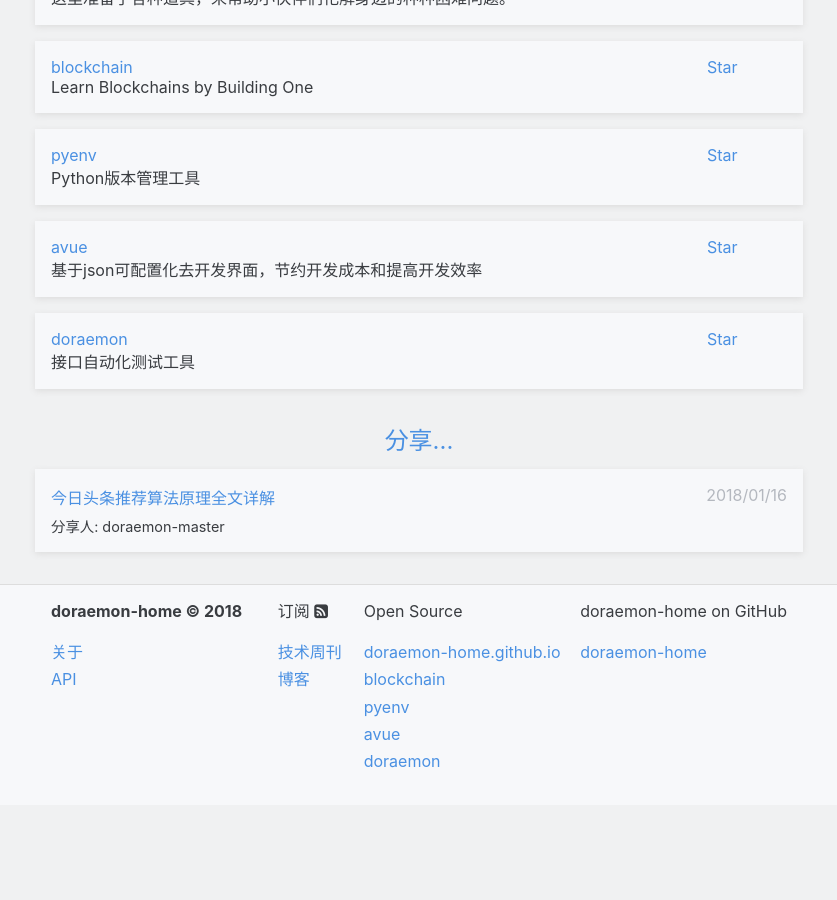
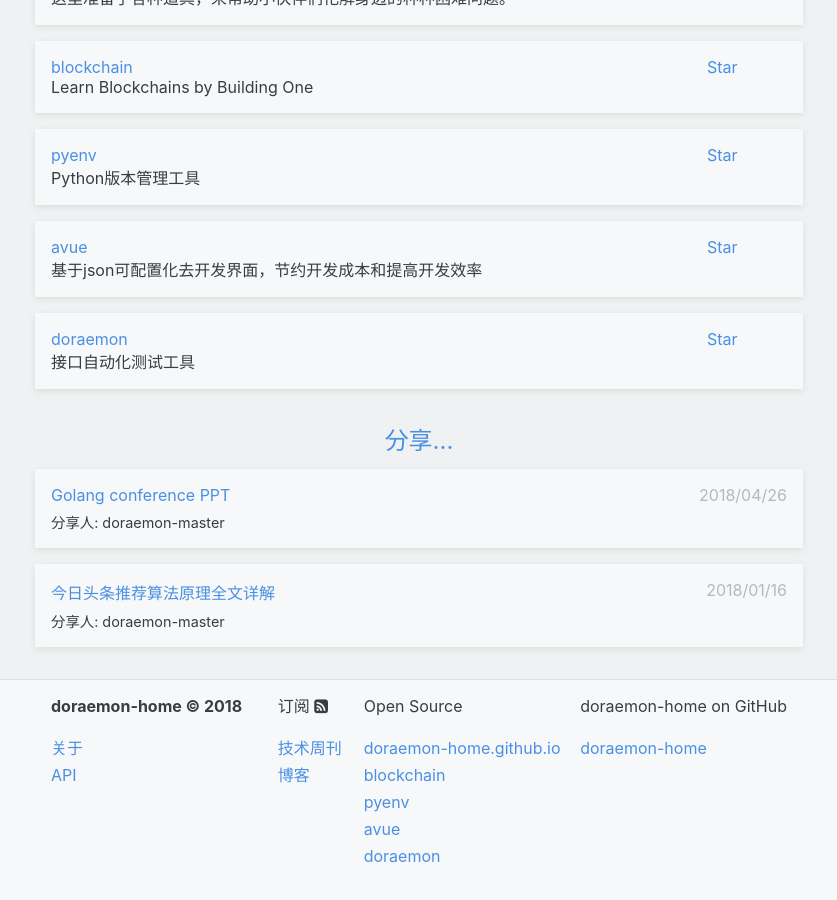
Before and after one commit to doraemon-home/doraemon-home.github.io, a Jekyll site: the page built from index.html, in a window 1280 px wide and 900 px high, scrolled down 2034 px. Shown: the whole window, without its empty margins (221-1058 px from the left). Built offline with Jekyll 4.4.1, drawn with Linux system fonts in a browser that asks for light colours; before the commit the page ends 2839 px from its top, so only the background shows below that.

Commit message:
auto commit by robot

```diff
--- a/_data/share.yml
+++ b/_data/share.yml
@@ -2,3 +2,8 @@
   date:   "2018/01/16"
   link:   "http://36kr.com/p/5114077.html"
   person: "doraemon-master"
+
+- title:  "Golang conference PPT"
+  date:   "2018/04/26"
+  link:   "https://github.com/LeungGeorge/conference/blob/master/README.md"
+  person: "doraemon-master"
```
